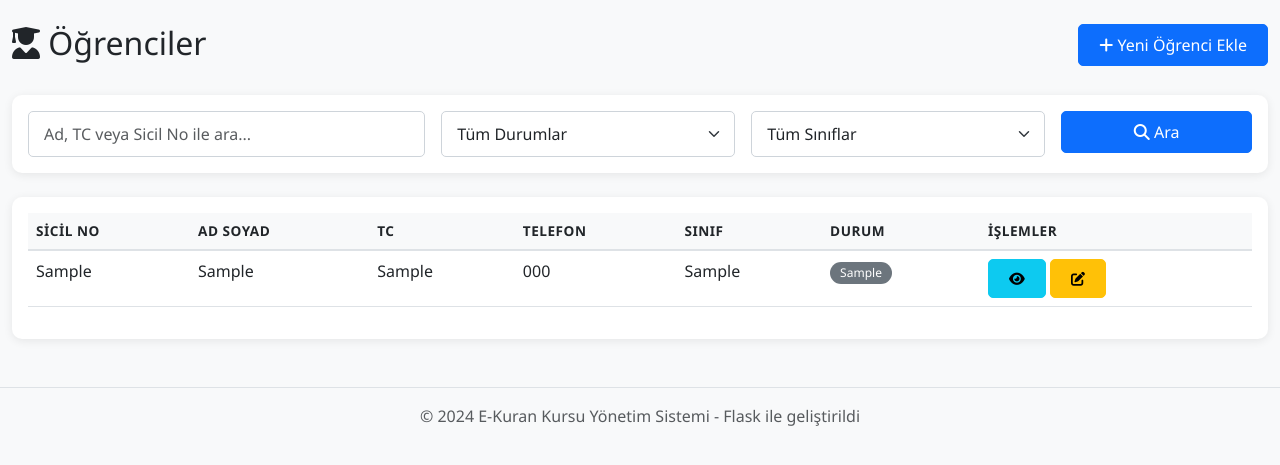
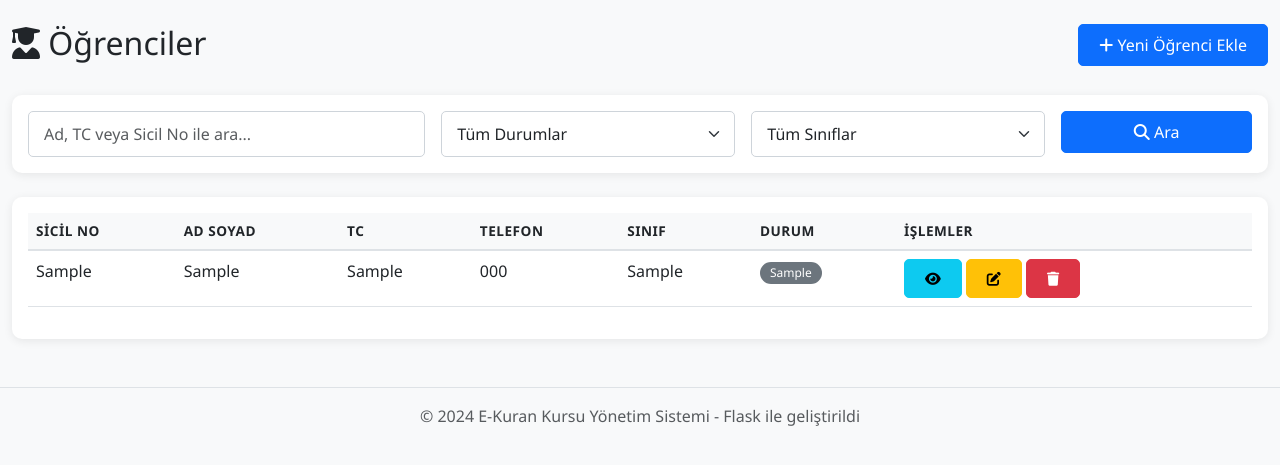
Before and after one commit to coskundzo/kuran_kursu_app, a Flask app: page /ogrenciler/ in a window 1280 px wide. Shown: the part 57-522 px from the top of the page. Run offline with Flask 3, Linux system fonts and the light colour scheme; a user stored in the database is signed in; tables that the repository leaves empty hold one stand-in row (values such as "Sample post").

Commit message:
sil butonu

```diff
--- a/app/templates/ogrenciler/liste.html
+++ b/app/templates/ogrenciler/liste.html
@@ -91,6 +91,10 @@
                                 title="Düzenle">
                                 <i class="fas fa-edit"></i>
                             </a>
+                            <form method="POST" action="{{ url_for('ogrenciler.sil', id=ogrenci.id) }}" style="display:inline;" onsubmit="return confirm('Silmek istediğinize emin misiniz?');">
+                                <input type="hidden" name="csrf_token" value="{{ csrf_token() }}">
+                                <button type="submit" class="btn btn-sm btn-danger" title="Sil"><i class="fas fa-trash"></i></button>
+                            </form>
                         </td>
                     </tr>
                     {% endfor %}
```
